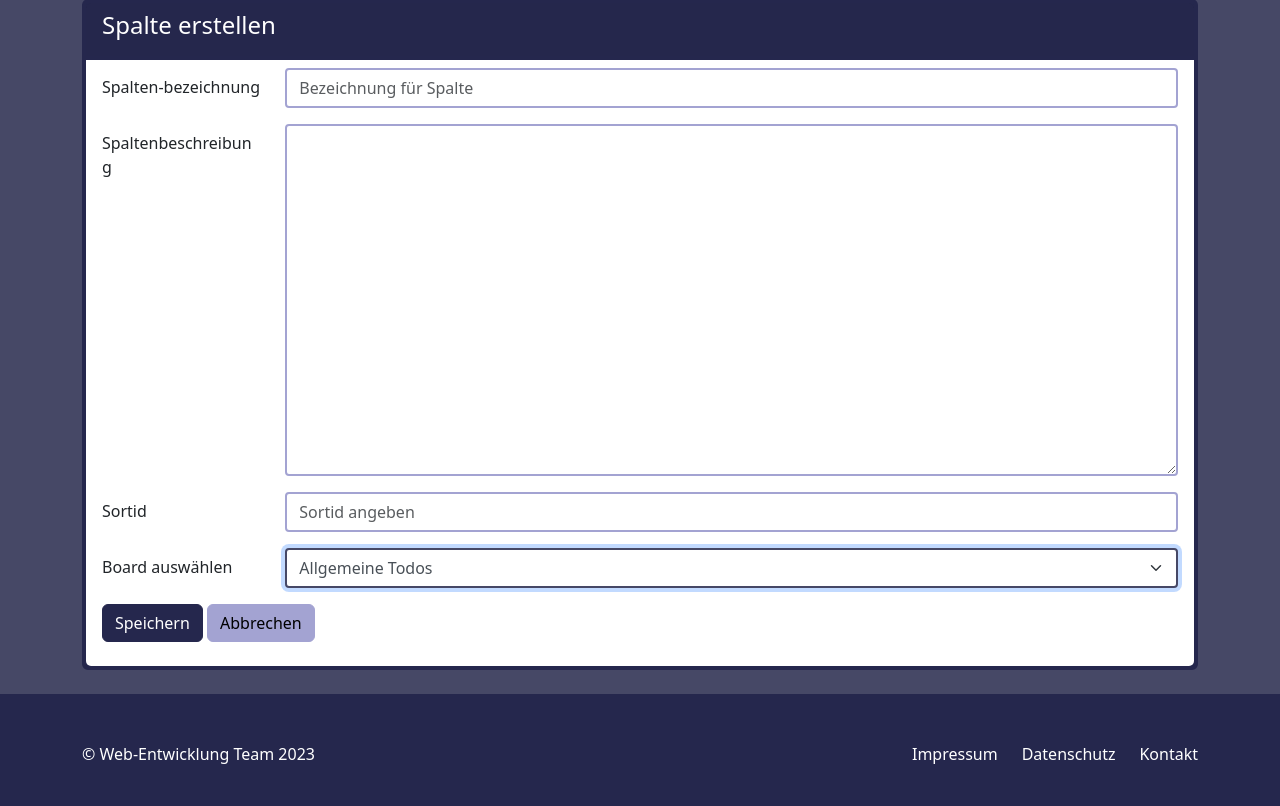
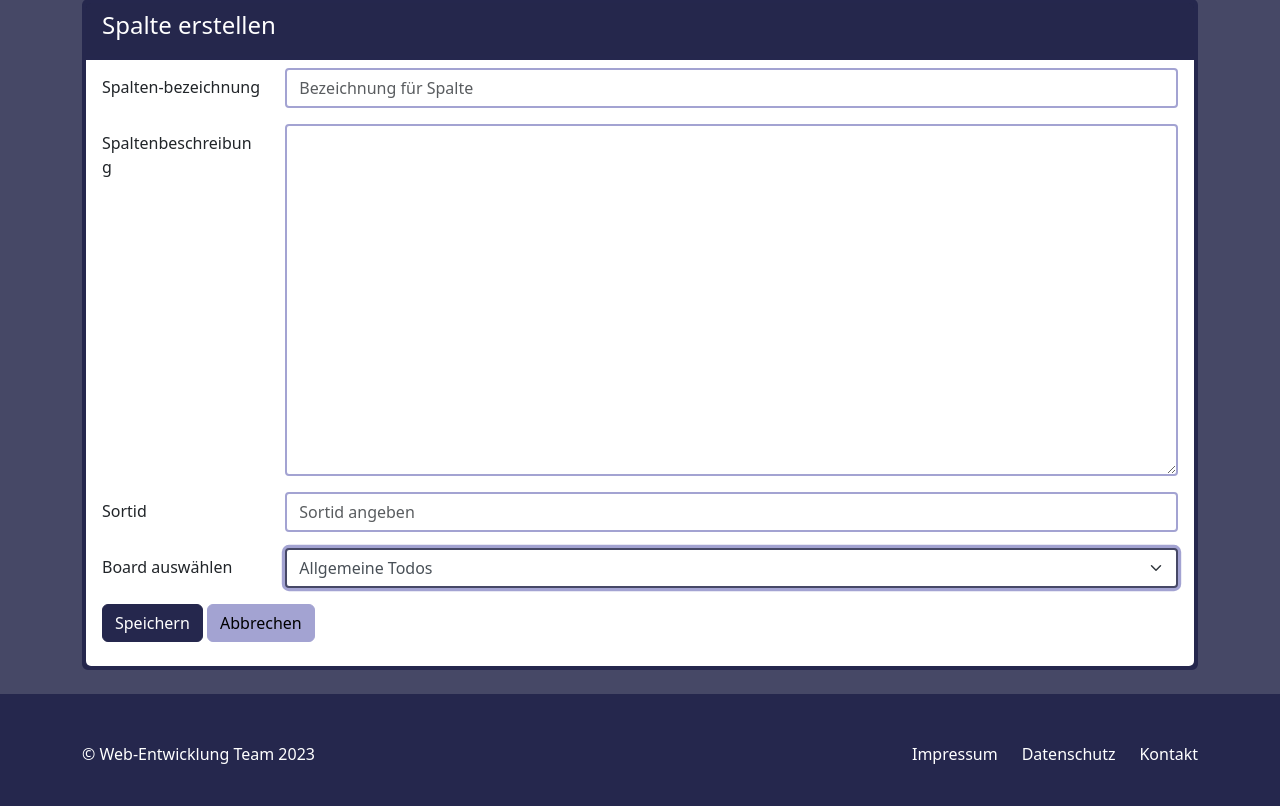
Before and after one commit to JDeffner/Webentwicklung, a PHP site: page /Uebung02/SpalteErstellen.html in a window 1280 px wide, with the restyled element focused. Shown: the part 111-917 px from the top of the page. Run offline with PHP 8.4, Linux system fonts and the light colour scheme.

Commit message:
added focus css to form select

```diff
--- a/Uebung02/Style1.css
+++ b/Uebung02/Style1.css
@@ -282,6 +282,7 @@ textarea::-webkit-scrollbar-thumb:active {
 .form-select:focus {
     border-color: var(--secondary-color);
     outline: 0;
+    box-shadow: 0 0 0 0.2rem var(--tertiary-color);
 }
 
 .form-select option {
```
